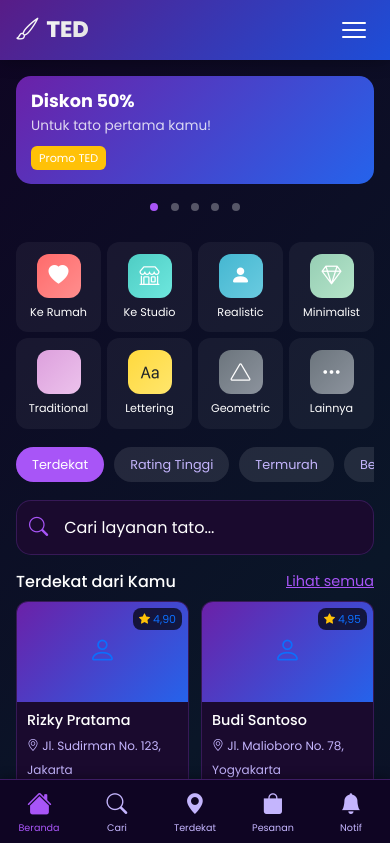
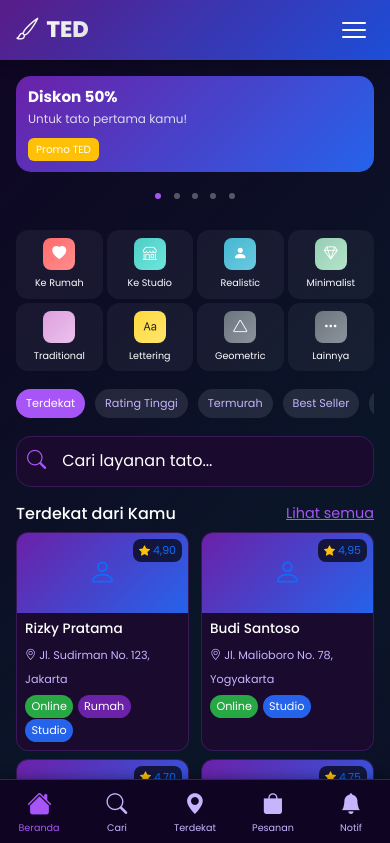
Before and after one commit to adityaputra99983/protoA1, a Django app: page / in a window 390 px wide. Shown: the top 843 px of the page. Run offline with Django 5.2, Linux system fonts and the light colour scheme; data comes from the database, SQL or seed files in the repository.

Commit message:
update fitur

```diff
--- a/static/base.css
+++ b/static/base.css
@@ -370,6 +430,9 @@ body {
     }
     .col-6 {
         width: 50%;
+    }
+    a, button {
+        -webkit-tap-highlight-color: rgba(168, 85, 247, 0.3);
     }
 }
 
@@ -503,6 +566,13 @@ body {
     align-items: center;
     font-size: 0.6rem;
     transition: all 0.2s;
+    -webkit-tap-highlight-color: rgba(168, 85, 247, 0.3);
+    touch-action: manipulation;
+}
+
+.mobile-bottom-nav a:active {
+    background: rgba(168, 85, 247, 0.2);
+    transform: scale(0.95);
 }
 
 .mobile-bottom-nav a.active {
@@ -516,39 +586,6 @@ body {
 .mobile-bottom-nav a i {
     font-size: 1.3rem;
     margin-bottom: 2px;
-}
-
-.mobile-bottom-nav a {
-    flex: 1;
-    text-align: center;
-    padding: 8px 4px;
-    color: var(--text-secondary);
-    text-decoration: none;
-    display: flex;
-    flex-direction: column;
-    align-items: center;
-    font-size: 0.6rem;
-    transition: all 0.2s;
-}
-
-.mobile-bottom-nav a.active {
-    color: var(--accent-purple);
-}
-
-.mobile-bottom-nav a.active i {
-    transform: scale(1.2);
-}
-
-.mobile-bottom-nav a i {
-    font-size: 1.3rem;
-    margin-bottom: 2px;
-}
-
-@media (max-width: 768px) {
-    .mobile-bottom-nav {
-        display: flex;
-        padding-bottom: env(safe-area-inset-bottom, 0);
-    }
 }
 
 /* Responsive - Show/Hide based on device */
--- a/static/home.css
+++ b/static/home.css
@@ -26,67 +26,17 @@
     background: rgba(255,255,255,0.3);
     margin: 0 4px;
     cursor: pointer;
+    -webkit-tap-highlight-color: transparent;
 }
 .promo-dot.active {
     background: var(--accent-purple);
 }
 
-/* Service Grid - Responsive */
+/* Default - Mobile First */
 .service-grid {
     display: grid;
     grid-template-columns: repeat(4, 1fr);
-    gap: 10px;
-}
-
-/* Tablet */
-@media (min-width: 769px) and (max-width: 1024px) {
-    .service-grid {
-        grid-template-columns: repeat(4, 1fr);
-        gap: 8px;
-    }
-}
-
-/* Desktop */
-@media (min-width: 1025px) {
-    .service-grid {
-        grid-template-columns: repeat(8, 1fr);
-        gap: 12px;
-    }
-}
-
-/* Mobile */
-@media (max-width: 768px) {
-    .service-grid {
-        grid-template-columns: repeat(4, 1fr);
-        gap: 6px;
-    }
-    .promo-carousel {
-        border-radius: 12px;
-    }
-    .service-item {
-        padding: 10px 4px;
-        min-height: 70px;
-    }
-    .service-icon {
-        width: 38px;
-        height: 38px;
-        font-size: 18px;
-        border-radius: 10px;
-        margin-bottom: 4px;
-    }
-    .promo-slide > div { padding: 15px !important; }
-    .promo-slide h4 { font-size: 1.1rem !important; }
-    .promo-slide p { font-size: 0.85rem !important; }
-    .promo-slide small { font-size: 0.7rem !important; }
-    .service-item small { font-size: 0.7rem; }
-    .category-chip { padding: 6px 12px; font-size: 0.8rem; }
-    .nearby-image { height: 90px; }
-    .nearby-info h6 { font-size: 0.9rem; }
-    .nearby-info small { font-size: 0.75rem; }
-    .card-ted.p-3 { padding: 12px !important; }
-    .map-container #map { height: 200px; }
-    .badge-ted { font-size: 0.65rem; padding: 0.25rem 0.5rem; }
-    .btn-ted-primary { padding: 0.7rem 1.2rem; font-size: 0.9rem; }
+    gap: 8px;
 }
 
 .service-item {
@@ -99,6 +49,8 @@
     display: flex;
     flex-direction: column;
     justify-content: center;
+    -webkit-tap-highlight-color: rgba(168, 85, 247, 0.3);
+    touch-action: manipulation;
 }
 .service-item:active {
     background: rgba(168, 85, 247, 0.2);
@@ -121,6 +73,123 @@
 .ticket { background: linear-gradient(135deg, #DDA0DD, #ECC2EC); }
 .gold { background: linear-gradient(135deg, #FFD93D, #FFE66D); }
 .more { background: linear-gradient(135deg, #6C757D, #8C939D); }
+
+.category-scroll {
+    display: flex;
+    overflow-x: auto;
+    gap: 10px;
+    padding: 10px 0;
+    -webkit-overflow-scrolling: touch;
+}
+.category-scroll::-webkit-scrollbar {
+    display: none;
+}
+.category-chip {
+    flex-shrink: 0;
+    padding: 8px 16px;
+    border-radius: 20px;
+    background: rgba(255,255,255,0.1);
+    color: var(--text-secondary);
+    white-space: nowrap;
+    -webkit-tap-highlight-color: rgba(168, 85, 247, 0.3);
+    cursor: pointer;
+}
+.category-chip:active {
+    background: rgba(168, 85, 247, 0.3);
+}
+.category-chip.active {
+    background: var(--accent-purple);
+    color: white;
+}
+
+/* Mobile Small (< 400px) */
+@media (max-width: 399px) {
+    .service-grid {
+        grid-template-columns: repeat(4, 1fr);
+        gap: 4px;
+    }
+    .service-item {
+        padding: 8px 2px;
+        min-height: 65px;
+    }
+    .service-icon {
+        width: 32px;
+        height: 32px;
+        font-size: 14px;
+        border-radius: 8px;
+    }
+    .service-item small {
+        font-size: 0.6rem;
+    }
+}
+
+/* Mobile Medium (400px - 599px) */
+@media (min-width: 400px) and (max-width: 599px) {
+    .service-grid {
+        grid-template-columns: repeat(4, 1fr);
+        gap: 6px;
+    }
+    .service-item {
+        padding: 10px 4px;
+        min-height: 75px;
+    }
+    .service-icon {
+        width: 38px;
+        height: 38px;
+        font-size: 16px;
+    }
+    .service-item small {
+        font-size: 0.7rem;
+    }
+}
+
+/* Large Mobile / Small Tablet (600px - 768px) */
+@media (min-width: 600px) and (max-width: 768px) {
+    .service-grid {
+        grid-template-columns: repeat(4, 1fr);
+        gap: 8px;
+    }
+    .service-item {
+        padding: 12px 6px;
+        min-height: 85px;
+    }
+    .service-icon {
+        width: 44px;
+        height: 44px;
+        font-size: 18px;
+    }
+    .service-item small {
+        font-size: 0.75rem;
+    }
+}
+
+/* Tablet (769px - 1024px) */
+@media (min-width: 769px) and (max-width: 1024px) {
+    .service-grid {
+        grid-template-columns: repeat(4, 1fr);
+        gap: 10px;
+    }
+}
+
+/* Desktop / Laptop (1025px+) */
+@media (min-width: 1025px) {
+    .service-grid {
+        grid-template-columns: repeat(8, 1fr);
+        gap: 12px;
+    }
+    .service-item {
+        padding: 15px 8px;
+        min-height: 100px;
+    }
+    .service-icon {
+        width: 56px;
+        height: 56px;
+        font-size: 24px;
+    }
+    .service-item small {
+        font-size: 0.85rem;
+    }
+}
 
 .category-scroll {
     display: flex;
@@ -163,16 +232,6 @@
     padding: 10px;
 }
 
-/* Desktop */
-@media (min-width: 769px) {
-    .nearby-image {
-        height: 120px;
-    }
-    .nearby-info {
-        padding: 15px;
-    }
-}
-
 .rating-badge {
     position: absolute;
     top: 6px;
@@ -209,3 +268,66 @@
     0%, 100% { opacity: 1; }
     50% { opacity: 0.5; }
 }
+
+/* Responsive Adjustments */
+
+/* Mobile Small (< 400px) */
+@media (max-width: 399px) {
+    .promo-carousel { border-radius: 10px; }
+    .promo-slide > div { padding: 12px !important; }
+    .promo-slide h4 { font-size: 0.95rem !important; }
+    .promo-slide p { font-size: 0.75rem !important; }
+    .promo-slide small { font-size: 0.65rem !important; }
+    .promo-dot { width: 6px; height: 6px; }
+    .category-chip { padding: 6px 10px; font-size: 0.7rem; }
+    .nearby-image { height: 80px; }
+    .nearby-info { padding: 8px; }
+    .nearby-info h6 { font-size: 0.85rem; }
+    .nearby-info small { font-size: 0.7rem; }
+    .card-ted.p-3 { padding: 10px !important; }
+    .map-container #map { height: 180px; }
+    .badge-ted { font-size: 0.6rem; padding: 0.2rem 0.4rem; }
+    .btn-ted-primary { padding: 0.6rem 1rem; font-size: 0.85rem; }
+}
+
+/* Mobile Medium (400px - 599px) */
+@media (min-width: 400px) and (max-width: 599px) {
+    .promo-slide > div { padding: 15px !important; }
+    .promo-slide h4 { font-size: 1.05rem !important; }
+    .promo-slide p { font-size: 0.8rem !important; }
+    .category-chip { padding: 6px 12px; font-size: 0.75rem; }
+    .nearby-image { height: 90px; }
+    .card-ted.p-3 { padding: 12px !important; }
+}
+
+/* Large Mobile / Small Tablet (600px - 768px) */
+@media (min-width: 600px) and (max-width: 768px) {
+    .promo-carousel { border-radius: 14px; }
+    .promo-slide > div { padding: 18px !important; }
+    .promo-slide h4 { font-size: 1.2rem !important; }
+    .category-chip { padding: 8px 14px; font-size: 0.85rem; }
+    .nearby-image { height: 110px; }
+    .nearby-info { padding: 12px; }
+    .card-ted.p-3 { padding: 14px !important; }
+    .map-container #map { height: 250px; }
+}
+
+/* Tablet (769px - 1024px) */
+@media (min-width: 769px) and (max-width: 1024px) {
+    .nearby-image { height: 120px; }
+    .nearby-info { padding: 14px; }
+}
+
+/* Desktop / Laptop (1025px+) */
+@media (min-width: 1025px) {
+    .promo-carousel { border-radius: 18px; }
+    .promo-slide > div { padding: 25px !important; }
+    .promo-slide h4 { font-size: 1.5rem !important; }
+    .promo-slide p { font-size: 1rem !important; }
+    .nearby-image { height: 140px; }
+    .nearby-info { padding: 18px; }
+    .nearby-info h6 { font-size: 1.1rem; }
+    .nearby-info small { font-size: 0.9rem; }
+    .card-ted.p-3 { padding: 20px !important; }
+    .map-container #map { height: 350px; }
+}
--- a/static/home.js
+++ b/static/home.js
@@ -11,12 +11,24 @@
         if (slides.length === 0) return;
 
         window.changeSlide = function(index) {
+            if (index < 0 || index >= slides.length) return;
             slides.forEach(function(s) { s.classList.remove('active'); });
             dots.forEach(function(d) { d.classList.remove('active'); });
             slides[index].classList.add('active');
             dots[index].classList.add('active');
             currentSlide = index;
         };
+
+        dots.forEach(function(dot) {
+            dot.style.cursor = 'pointer';
+            dot.addEventListener('click', function(e) {
+                e.preventDefault();
+                var slideIndex = parseInt(this.getAttribute('data-slide'), 10);
+                if (!isNaN(slideIndex)) {
+                    window.changeSlide(slideIndex);
+                }
+            });
+        });
 
         if (slides.length > 1) {
             setInterval(function() {
@@ -28,6 +40,7 @@
 
     function initCategoryChips() {
         document.querySelectorAll('.category-chip').forEach(function(chip) {
+            chip.style.cursor = 'pointer';
             chip.addEventListener('click', function() {
                 document.querySelectorAll('.category-chip').forEach(function(c) {
                     c.classList.remove('active');
--- a/tedapp/templates/tedapp/home.html
+++ b/tedapp/templates/tedapp/home.html
@@ -39,11 +39,11 @@
             </div>
         </div>
         <div class="promo-dots">
-            <span class="promo-dot active" onclick="changeSlide(0)"></span>
-            <span class="promo-dot" onclick="changeSlide(1)"></span>
-            <span class="promo-dot" onclick="changeSlide(2)"></span>
-            <span class="promo-dot" onclick="changeSlide(3)"></span>
-            <span class="promo-dot" onclick="changeSlide(4)"></span>
+            <span class="promo-dot active" data-slide="0"></span>
+            <span class="promo-dot" data-slide="1"></span>
+            <span class="promo-dot" data-slide="2"></span>
+            <span class="promo-dot" data-slide="3"></span>
+            <span class="promo-dot" data-slide="4"></span>
         </div>
     </div>
 </section>
```
Also changed, not shown: other parts of static/base.css (+61 -1 lines), tedapp/templates/tedapp/base.html (+20 -8 lines).
